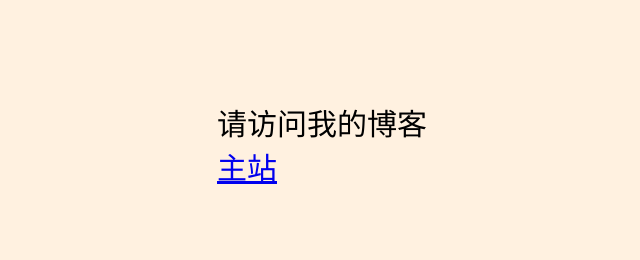
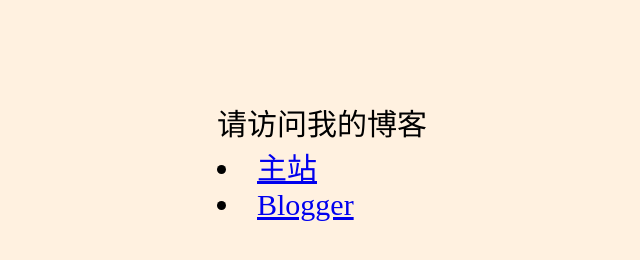
Before and after one commit to dengwb1/dengwb.github.io, a plain HTML site: page index.html in a window 1280 px wide. Shown: the whole page, without its empty margins (313-953 px from the left). Drawn offline with Linux system fonts and the light colour scheme.

Commit message:
Update index.html

```diff
--- a/index.html
+++ b/index.html
@@ -15,7 +15,8 @@
 <body bgcolor="#fff1e0">
 <div class="theme">
 请访问我的博客
-    <a href="http://blog.dengwenbin.com">主站</a>
+    <li><a href="http://blog.dengwenbin.com">主站</a></li>
+    <li><a href="http://dengwenbin.blogspot.com">Blogger</a></li>
 </div>
 </body>
 </html>
```
